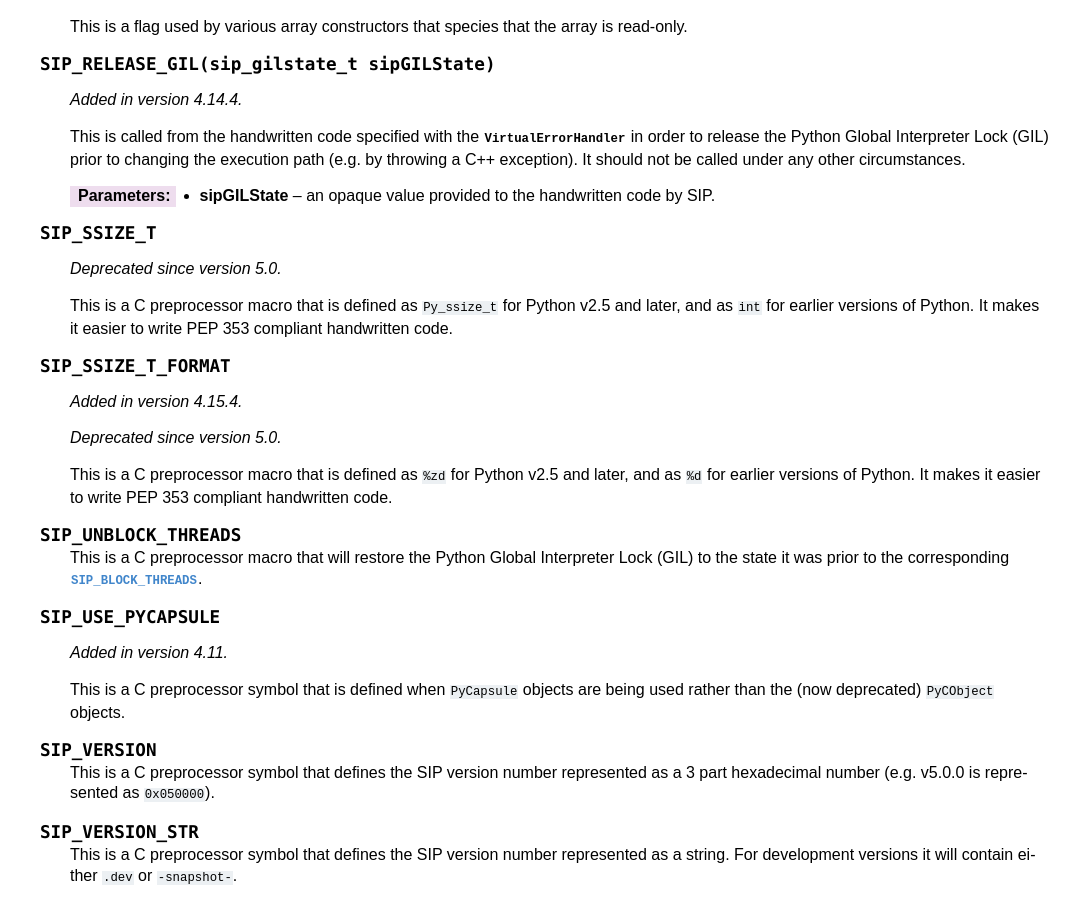
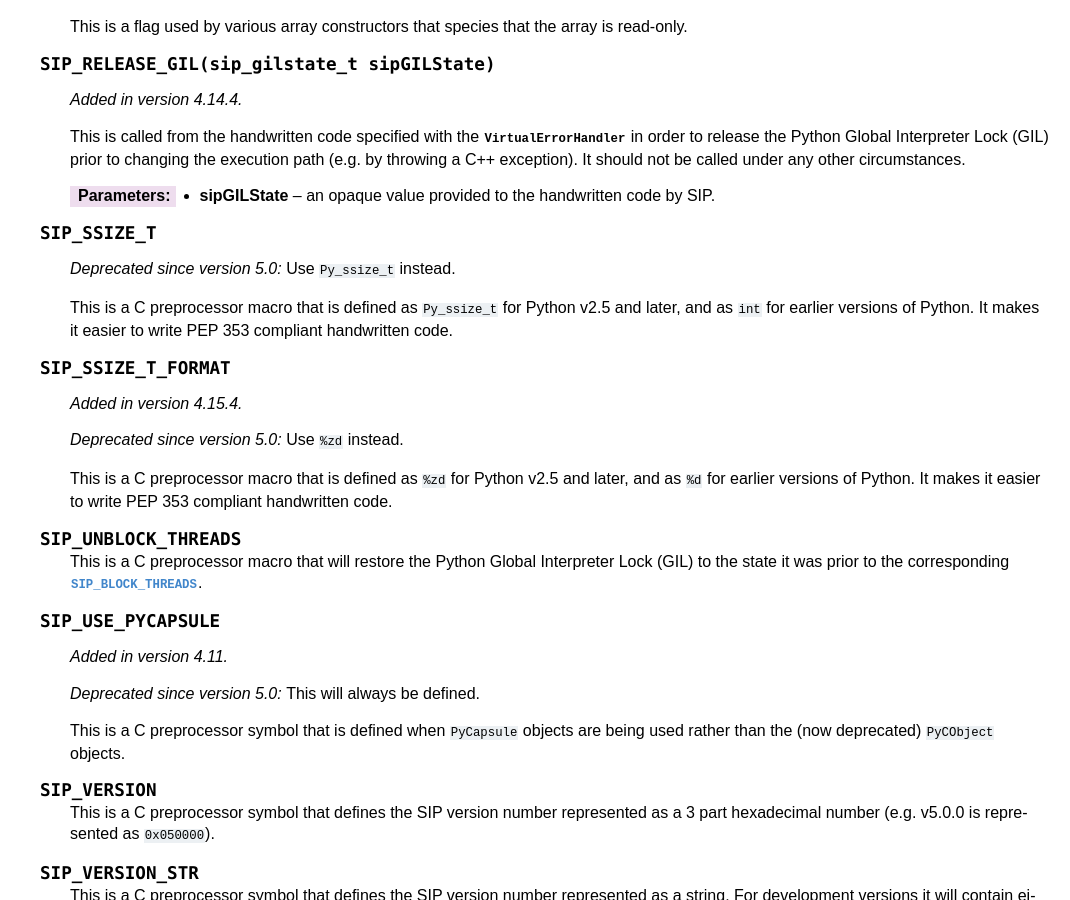
Before and after one commit to teleshoes/python-sip, a Sphinx documentation site: the page built from doc/c_api.rst, in a window 1280 px wide and 900 px high, scrolled down 948 px. Shown: the whole window, without its empty margins (210-1280 px from the left). Built offline with Sphinx 7.4.7, drawn with Linux system fonts in a browser that asks for light colours.

Commit message:
Restored (the deprecated) SIP_USE_PYCAPSULE.

```diff
--- a/doc/c_api.rst
+++ b/doc/c_api.rst
@@ -95,6 +95,7 @@ specification files.
 .. c:macro:: SIP_SSIZE_T
 
     .. deprecated:: 5.0
+        Use ``Py_ssize_t`` instead.
 
     This is a C preprocessor macro that is defined as ``Py_ssize_t`` for Python
     v2.5 and later, and as ``int`` for earlier versions of Python.  It makes it
@@ -106,6 +107,7 @@ specification files.
     .. versionadded:: 4.15.4
 
     .. deprecated:: 5.0
+        Use ``%zd`` instead.
 
     This is a C preprocessor macro that is defined as ``%zd`` for Python
     v2.5 and later, and as ``%d`` for earlier versions of Python.  It makes it
@@ -122,6 +124,9 @@ specification files.
 .. c:macro:: SIP_USE_PYCAPSULE
 
     .. versionadded:: 4.11
+
+    .. deprecated:: 5.0
+        This will always be defined.
 
     This is a C preprocessor symbol that is defined when ``PyCapsule`` objects
     are being used rather than the (now deprecated) ``PyCObject`` objects.
```
Also changed, not shown: 1 other file.
